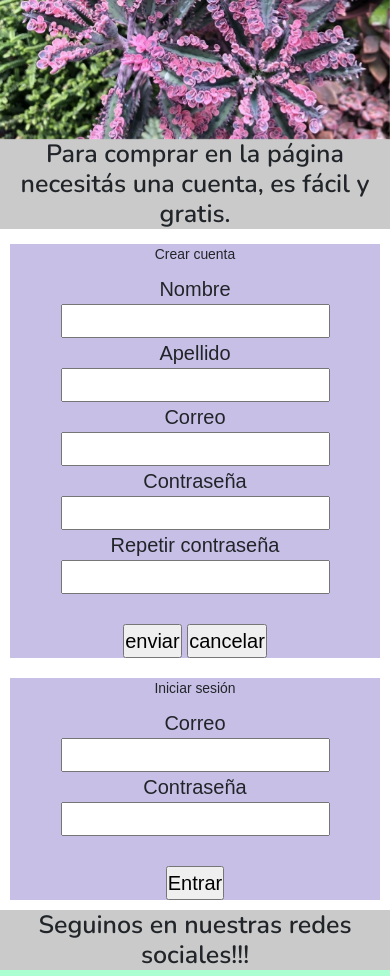
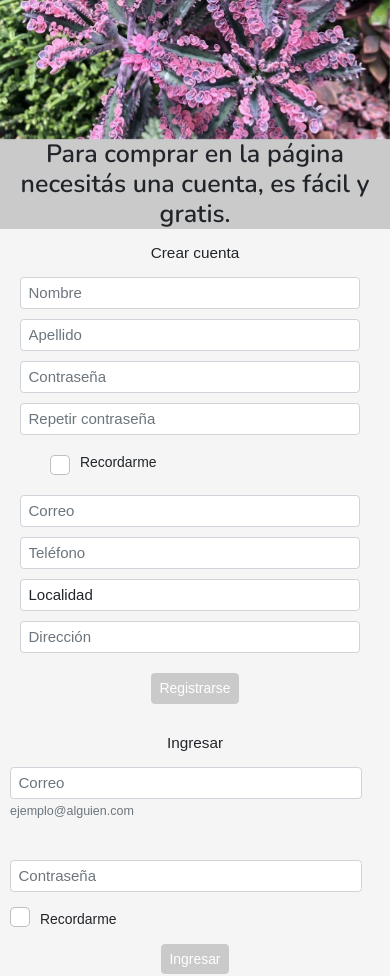
Before and after one commit to EmaLlanos00/succusstore_llanos, a plain HTML site: page Sucusstore-llanos/pages/cuenta.html in a window 390 px wide. Shown: the part 127-1103 px from the top of the page. Drawn offline with nearby package versions, Linux system fonts and the light colour scheme; a web font is replaced by a local one.

Commit message:
agregado contenido full responsive a todas las paginas

```diff
--- a/Sucusstore-llanos/animaciones/animations.css
+++ b/Sucusstore-llanos/animaciones/animations.css
@@ -1,9 +1,4 @@
 @import url('https://fonts.googleapis.com/css2?family=Montserrat&family=Nunito:wght@600&family=Zen+Maru+Gothic&display=swap');
-*{
-	padding: 0;
-	margin: 0;
-	box-sizing: border-box;
-}
 .gradient{
 	background-image: linear-gradient(to right, rgb(200, 191, 231) , #ABFFD1);
 }
--- a/Sucusstore-llanos/css/styles.css
+++ b/Sucusstore-llanos/css/styles.css
@@ -6,6 +6,9 @@
 }
 html{
 	font-size: 62.5%;
+}
+body{
+	background-color: #f5f5f5;
 }
 #bodyIndex{
 	display: grid;
@@ -34,38 +37,6 @@ html{
 #formFix{
 	font-size: 1.5rem;
 }
-/*.nav{
-
-	background-color: #37FFC1;
-
-	top: 0;
-	font-size: 2rem;
-	display: flex;
-	flex-direction: row;
-	justify-content: space-between;
-
-}
-	.nav ul{
-			width: auto;
-			height: auto;
-			list-style: none;
-			display: flex;
-			flex-flow: row wrap;
-			align-items: center;
-
-
-		}
-								.nav ul li a{
-										text-decoration: none;
-										font-family: 'Zen Maru Gothic', sans-serif;
-										font-size: 2rem;
-										color: #730202;
-										display: inline-block;
-										margin: 0 10px;
-										position: right center;
-
-
-									}*/
 .sign{
 	grid-area: sign;
 }
@@ -116,7 +87,7 @@ html{
 .footer{
 	grid-area: pie;
 	width: 100%;
-	height: 150px;
+	height: 180px;
 	display: flex;
 	flex-direction: column;
 	align-items: center;
@@ -331,6 +302,20 @@ html{
 	background-color: #EEB8FF;
 
 }
+.cardFlex{
+	padding: 1rem;
+	width: 100%;
+	height: auto;
+	display: flex;
+	flex-flow: row wrap;
+	align-items: stretch;
+	justify-content: space-evenly;
+	gap: 2rem;
+}
+.card{
+	width: 20%;
+	height: auto;
+}
 /*estilos de CUENTA*/
 #accountBody{
 	display: grid;
@@ -341,7 +326,7 @@ html{
 	"form1 			form2"
 	"pie 			pie";
 	min-height: 100vh;
-	grid-template-rows: auto auto auto auto;
+	grid-template-rows: auto auto 330px auto;
 	grid-template-columns: 50vw 50vw;
 
 }
@@ -354,8 +339,32 @@ html{
 #form1{
 	grid-area: form1;
 }
+#form1 .form-control{
+		font-size: 1.5rem;
+		width: 92%;
+}
+#form1 input, select{
+	margin: 1rem;
+}
 #form2{
+	box-sizing: border-box;
 	grid-area: form2;
+}
+#form2 .form-control{
+		font-size: 1.5rem;
+		width: 95%;
+}
+.btn-primary{
+	background-color: #CACACA;
+	border-color: #CACACA;
+
+}
+.btn:hover{
+	background-color: #A9A7B0;
+	border-color: #BFBFBF;
+}
+.form-control:hover{
+	border-color: #A9A7B0;
 }
 /*CUENTA MD SIZE*/
 @media (max-width: 800px){
@@ -371,19 +380,6 @@ html{
 
 	}
 }
-/*.accountFlex{
-	display: flex;
-	flex-flow: column nowrap;
-}
-#AcForms{
-	display: flex;
-    flex-direction: row;
-    align-content: flex-end;
-    align-items: stretch;
-    justify-content: center;
-    flex-wrap: nowrap;
-}*/
-
 /*alineaciones de textos*/
 .textRight{
 	text-align: right;
--- a/Sucusstore-llanos/pages/cuenta.html
+++ b/Sucusstore-llanos/pages/cuenta.html
@@ -5,9 +5,9 @@
 	<meta name="viewport" content="width=device-width, initial-scale=1.0">
 	<title>Iniciar sesión/registrarse</title>
 	<link rel="shortcut icon" href="../img/favicon.png">
+	<link href="https://cdn.jsdelivr.net/npm/bootstrap@5.2.0-beta1/dist/css/bootstrap.min.css" rel="stylesheet" integrity="sha384-0evHe/X+R7YkIZDRvuzKMRqM+OrBnVFBL6DOitfPri4tjfHxaWutUpFmBp4vmVor" crossorigin="anonymous">
 	<link rel="stylesheet" href="../css/styles.css">
 	<link rel="stylesheet" href="../animaciones/animations.css">
-	<link href="https://cdn.jsdelivr.net/npm/bootstrap@5.2.0-beta1/dist/css/bootstrap.min.css" rel="stylesheet" integrity="sha384-0evHe/X+R7YkIZDRvuzKMRqM+OrBnVFBL6DOitfPri4tjfHxaWutUpFmBp4vmVor" crossorigin="anonymous">
 </head>
 <body>
 
@@ -106,35 +106,71 @@
 		</section>
 		<!--inicia formulario de registro de cuenta-->
 		<div id="form1" class="bodyPageFont textCenter">
-					<form action="envio.php" method="post" class="contactFormStyle">
-						<fieldset>
-							<legend>Crear cuenta</legend> <br>
-							<label for="nombre">Nombre</label> <br>
-							<input type="text" id="nombre" name="nombre"> <br>
-							<label for="apellido">Apellido</label> <br>
-							<input type="text" id="apellido" name="apellido"> <br>
-							<label for="email">Correo</label> <br>
-							<input type="email" id="email" name="correo"> <br>
-							<label for="contraseña">Contraseña</label> <br>
-							<input type="password" id="contraseña" name="contraseña"> <br>
-							<label for="repite contraseña">Repetir contraseña</label> <br>
-							<input type="password" id="repite contraseña" name="repite contraseña"> <br><br>
-							<input type="submit" value="enviar">
-							<input type="reset" value="cancelar">
-						</fieldset>
-					</form>
+					<div class="tab-pane fade show active" id="home" role="tabpanel" aria-labelledby="home-tab">
+						<h3>Crear cuenta</h3>
+						<div class="row register-form">
+									<div class="col-md-6">
+												<div class="form-group">
+													<input type="text" class="form-control" placeholder="Nombre" value="" />
+												</div>
+												<div class="form-group">
+													<input type="text" class="form-control" placeholder="Apellido" value="" />
+												</div>
+												<div class="form-group">
+													<input type="password" class="form-control" placeholder="Contraseña" value="" />
+												</div>
+												<div class="form-group">
+													<input type="password" class="form-control"  placeholder="Repetir contraseña" value="" />
+												</div>
+												<div class="mb-3 form-check text-start">
+													<input type="checkbox" class="form-check-input" id="exampleCheck1">
+													<label class="form-check-label fs-4" for="exampleCheck1">Recordarme</label>
+												</div>
+									</div>
+									<div class="col-md-6">
+												<div class="form-group">
+													<input type="email" class="form-control" placeholder="Correo" value="" />
+												</div>
+												<div class="form-group">
+													<input type="text" minlength="10" maxlength="10" name="txtEmpPhone" class="form-control" placeholder="Teléfono" value="" />
+												</div>
+												<div class="form-group">
+													<select class="form-control">
+														<option class="hidden"  selected disabled>Localidad</option>
+														<option>CABA</option>
+														<option>AMBA</option>
+														<option>Interior</option>
+													</select>
+												</div>
+												<div class="form-group">
+													<input type="text" class="form-control" placeholder="Dirección" value="" />
+												</div>
+												<input type="submit" class="btn btn-primary fs-4"  value="Registrarse"/>
+									</div>
+						</div>
+					</div>
 		</div>
-		<div id="form2" class="bodyPageFont textCenter">
-					<form action="envio.php" method="post" class="contactFormStyle">
-						<fieldset>
-							<legend>Iniciar sesión</legend><br>
-							<label for="email">Correo</label><br>
-							<input type="email" id="email"><br>
-							<label for="contraseña">Contraseña</label><br>
-							<input type="password" id="contraseña"><br><br>
-							<input type="submit" value="Entrar">
-						</fieldset>
-					</form>
+		<div id="form2" class="bodyPageFont">
+				<div class="mb-4">
+				<h3 class="text-center">Ingresar</h3>
+				</div>
+				<form>
+
+				<div class="mb-3">
+				  <input type="email" class="form-control" id="exampleInputEmail1" aria-describedby="emailHelp" placeholder="Correo" >
+				  <div id="emailHelp" class="form-text fs-5">ejemplo@alguien.com</div>
+				</div>
+				<br>
+				<div class="mb-3">
+				  <input type="password" class="form-control" id="exampleInputPassword1" placeholder="Contraseña">
+				</div>
+				<div class="mb-3 form-check">
+				  <input type="checkbox" class="form-check-input" id="exampleCheck1">
+				  <label class="form-check-label fs-4" for="exampleCheck1">Recordarme</label>
+				</div>
+				<div class="text-center">
+				<button type="submit" class="btn btn-primary fs-4">Ingresar</button></div>
+			  </form>
 		</div>
 		<!--finalizan formularios-->
 		<!--inicia footer-->
```
Also changed, not shown: Sucusstore-llanos/index.html (+2 -3 lines), Sucusstore-llanos/pages/about-us.html (+41 -17 lines), Sucusstore-llanos/pages/carrito.html (+28 -7 lines), Sucusstore-llanos/pages/productos.html (+1 -1 lines), Sucusstore-llanos/img/plants/crassula-ovata.jpg (added), Sucusstore-llanos/img/plants/echeveria-chihuahuensis - copia.jpg (added), Sucusstore-llanos/img/plants/echeveria-chihuahuensis-or.jpg (added), Sucusstore-llanos/img/plants/echeveria-chihuahuensis.jpg, Sucusstore-llanos/img/plants/echeveria-laui.jpg (added), Sucusstore-llanos/img/plants/watering.jpg (added), Sucusstore-llanos/img/plants/watering2.jpg (added).
